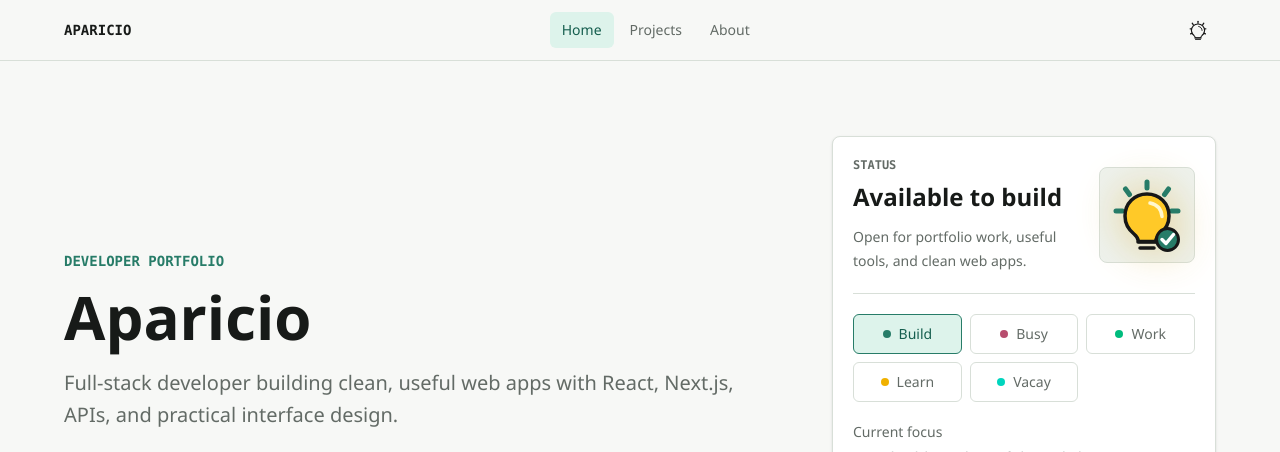
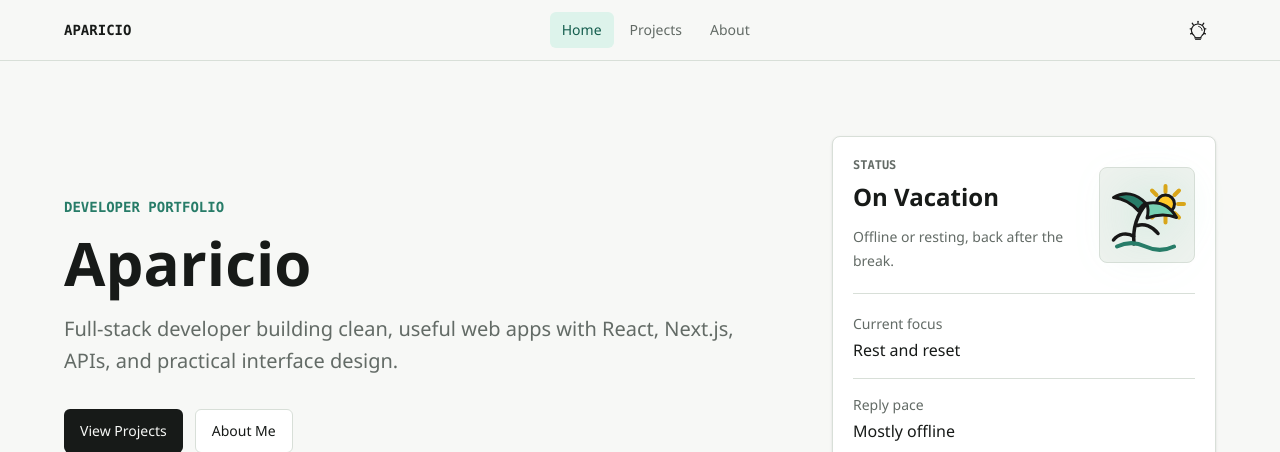
Before and after one commit to CL4-Bisk/PORTFOLIO, a Next.js app: page / in a window 1280 px wide. Shown: the top 452 px of the page. Built offline with nearby package versions, Linux system fonts and the light colour scheme; no server answers.

Commit message:
refactor: added a status json file for easy changing of status without compromising using of online databases for a separate page

```diff
--- /dev/null
+++ b/public/status.json
@@ -0,0 +1,3 @@
+{
+  "status": "vacay"
+}
--- a/src/components/HeroIntro.tsx
+++ b/src/components/HeroIntro.tsx
@@ -14,14 +14,15 @@ type StatusDetail = {
 };
 type StatusContent = {
   label: string;
-  shortLabel: string;
   image: string;
   imageAlt: string;
   summary: string;
   glow: string;
   dot: string;
-  active: string;
   details: StatusDetail[];
+};
+type PublicStatusConfig = {
+  status?: unknown;
 };
 
 const defaultStatus: StatusKey = "available";
@@ -29,13 +30,11 @@ const stack = ["Next.js", "React", "TypeScript", "APIs", "UI Systems"];
 const statusOptions = {
   available: {
     label: "Available to build",
-    shortLabel: "Build",
     image: "/assets/status/status-available.svg",
     imageAlt: "Light bulb with a check mark",
     summary: "Open for portfolio work, useful tools, and clean web apps.",
     glow: "drop-shadow-[0_0_22px_rgba(216,165,25,0.45)]",
     dot: "bg-accent",
-    active: "border-accent bg-accent-soft text-accent-strong",
     details: [
       { label: "Current focus", value: "New builds and portfolio polish" },
       { label: "Reply pace", value: "Fast when the brief is clear" },
@@ -44,13 +43,11 @@ const statusOptions = {
   },
   busy: {
     label: "Busy",
-    shortLabel: "Busy",
     image: "/assets/status/status-busy.svg",
     imageAlt: "Calendar with a busy marker",
     summary: "Queued up with commitments and slower replies.",
     glow: "drop-shadow-[0_0_20px_rgba(240,138,172,0.35)]",
     dot: "bg-accent-alt",
-    active: "border-accent-alt bg-pink-50 text-pink-700 dark:bg-pink-950/30 dark:text-pink-200",
     details: [
       { label: "Current focus", value: "Deadlines and queued tasks" },
       { label: "Reply pace", value: "Slower than usual" },
@@ -59,43 +56,37 @@ const statusOptions = {
   },
   working: {
     label: "Working",
-    shortLabel: "Work",
     image: "/assets/status/status-working.svg",
     imageAlt: "Laptop with code brackets",
     summary: "In implementation mode, building and debugging.",
     glow: "drop-shadow-[0_0_20px_rgba(39,124,104,0.35)]",
     dot: "bg-emerald-500",
-    active: "border-emerald-500 bg-emerald-50 text-emerald-800 dark:bg-emerald-950/30 dark:text-emerald-200",
     details: [
-      { label: "Current focus", value: "Implementation and fixes" },
+      { label: "Current focus", value: "Company work, implementation and fixes" },
       { label: "Reply pace", value: "Best after a work block" },
       { label: "Energy", value: "Deep work" },
     ],
   },
   learning: {
     label: "Learning",
-    shortLabel: "Learn",
     image: "/assets/status/status-learning.svg",
     imageAlt: "Open book with a graduation cap",
     summary: "Studying docs, patterns, and experiments.",
     glow: "drop-shadow-[0_0_20px_rgba(216,165,25,0.3)]",
     dot: "bg-yellow-500",
-    active: "border-yellow-500 bg-yellow-50 text-yellow-800 dark:bg-yellow-950/30 dark:text-yellow-200",
     details: [
-      { label: "Current focus", value: "Research and practice" },
+      { label: "Current focus", value: "Research and practice, aiming to graduate college" },
       { label: "Reply pace", value: "Available between sessions" },
       { label: "Energy", value: "Building range" },
     ],
   },
   vacay: {
-    label: "Vacay",
-    shortLabel: "Vacay",
+    label: "On Vacation",
     image: "/assets/status/status-vacay.svg",
     imageAlt: "Sun and beach umbrella",
     summary: "Offline or resting, back after the break.",
     glow: "drop-shadow-[0_0_22px_rgba(119,210,178,0.35)]",
     dot: "bg-teal-400",
-    active: "border-teal-500 bg-teal-50 text-teal-800 dark:bg-teal-950/30 dark:text-teal-200",
     details: [
       { label: "Current focus", value: "Rest and reset" },
       { label: "Reply pace", value: "Mostly offline" },
@@ -105,6 +96,11 @@ const statusOptions = {
 } satisfies Record<StatusKey, StatusContent>;
 
 const statusKeys = Object.keys(statusOptions) as StatusKey[];
+const publicStatusPath = `${basePath}/status.json`;
+
+function isStatusKey(value: unknown): value is StatusKey {
+  return typeof value === "string" && value in statusOptions;
+}
 
 export function HeroIntro() {
   const root = useRef<HTMLElement | null>(null);
@@ -143,6 +139,32 @@ export function HeroIntro() {
     return () => {
       scope.current?.revert();
       scope.current = null;
+    };
+  }, []);
+
+  useEffect(() => {
+    let isActive = true;
+
+    async function loadPublicStatus() {
+      try {
+        const response = await fetch(publicStatusPath, { cache: "no-store" });
+
+        if (!response.ok) return;
+
+        const config = (await response.json()) as PublicStatusConfig;
+
+        if (isActive && isStatusKey(config.status)) {
+          setStatusKey(config.status);
+        }
+      } catch {
+        // Keep the default status if the public JSON file is unavailable.
+      }
+    }
+
+    void loadPublicStatus();
+
+    return () => {
+      isActive = false;
     };
   }, []);
 
@@ -212,36 +234,6 @@ export function HeroIntro() {
             </div>
           </div>
 
-          <div
-            aria-label="Choose status"
-            className="mt-5 grid grid-cols-2 gap-2 sm:grid-cols-3"
-          >
-            {statusKeys.map((key) => {
-              const option = statusOptions[key];
-              const isSelected = key === statusKey;
-
-              return (
-                <button
-                  key={key}
-                  type="button"
-                  aria-pressed={isSelected}
-                  onClick={() => setStatusKey(key)}
-                  className={`inline-flex h-10 items-center justify-center gap-2 rounded-md border px-3 text-sm font-medium transition focus-visible:outline focus-visible:outline-2 focus-visible:outline-offset-2 focus-visible:outline-accent ${
-                    isSelected
-                      ? option.active
-                      : "border-line bg-panel text-muted hover:border-accent hover:bg-panel-muted hover:text-foreground"
-                  }`}
-                >
-                  <span
-                    aria-hidden="true"
-                    className={`size-2 rounded-full ${option.dot}`}
-                  />
-                  {option.shortLabel}
-                </button>
-              );
-            })}
-          </div>
-
           <dl className="mt-5 space-y-4">
             {status.details.map((detail) => (
               <div
```
